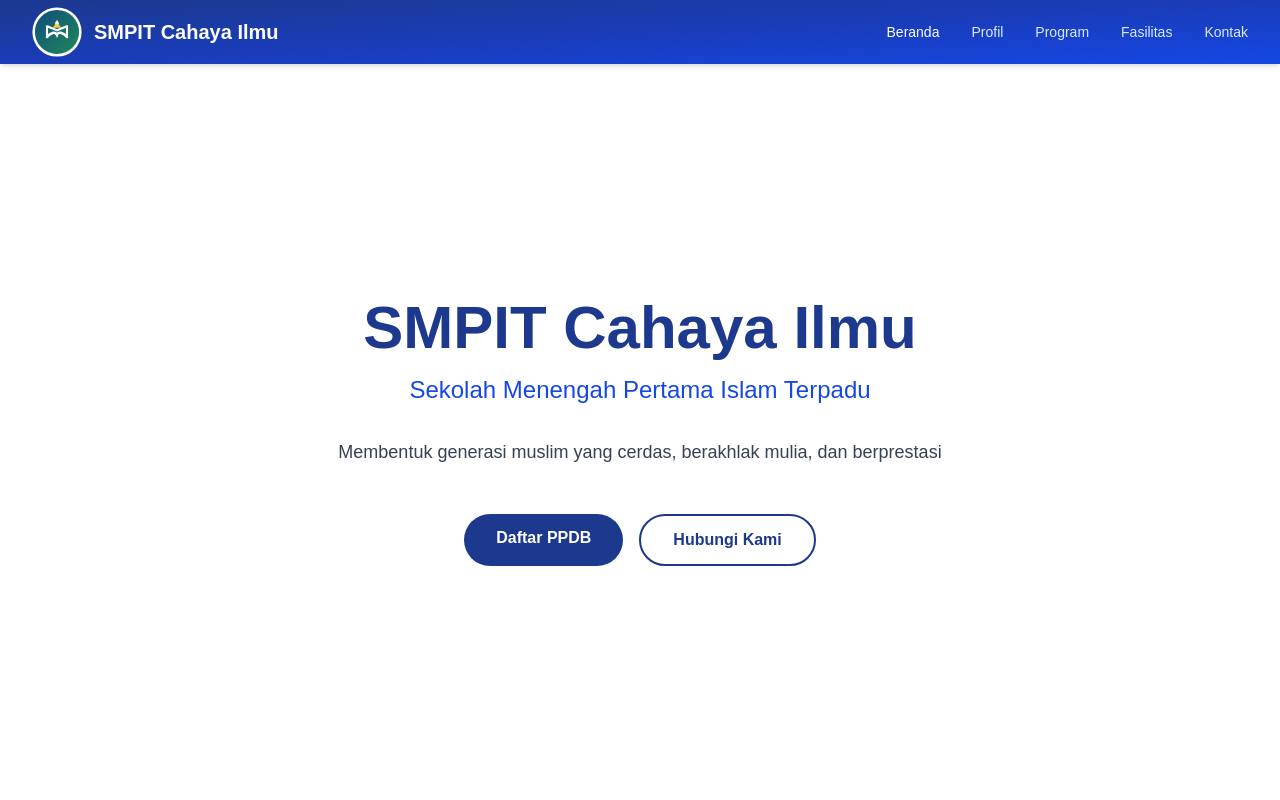
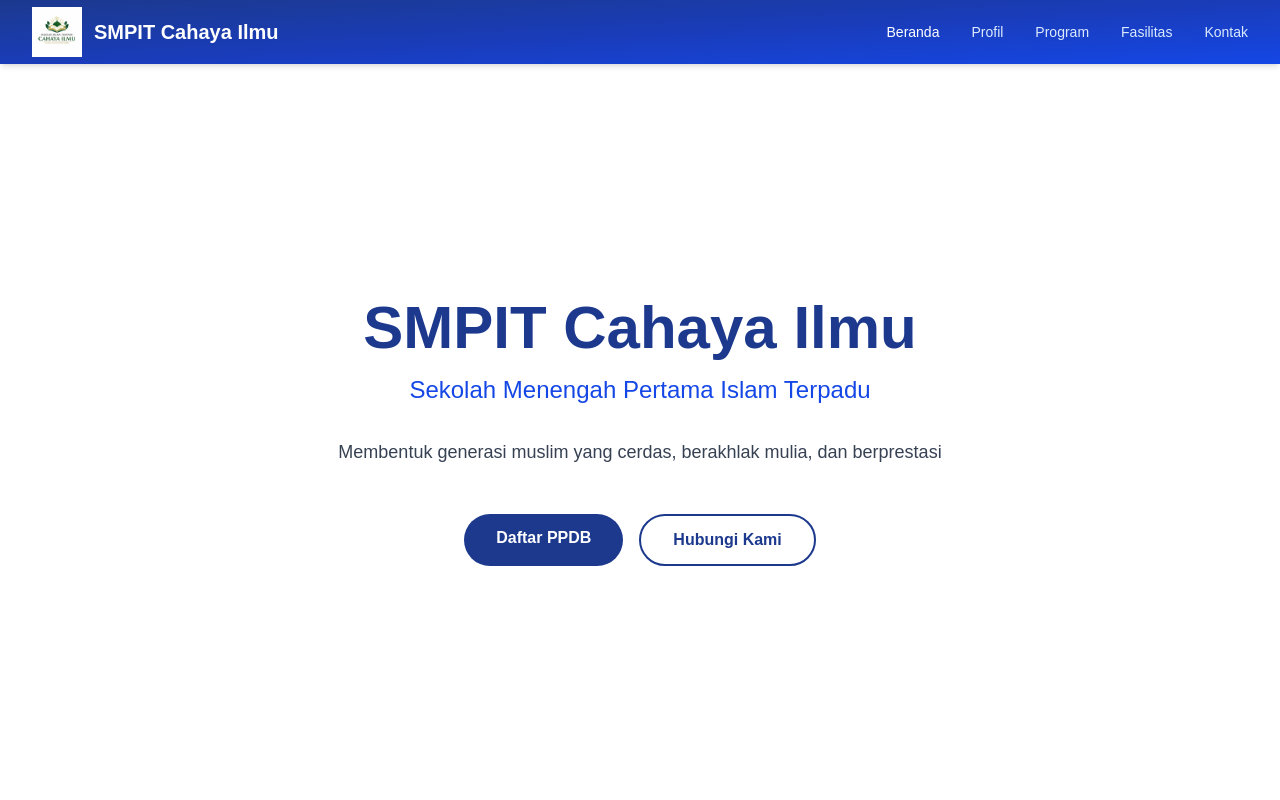
Before and after one commit to cahayailmukrw/cahayailmusmpit, a Next.js app: page / in a window 1280 px wide. Shown: the top 800 px of the page. Built offline with nearby package versions, Linux system fonts and the light colour scheme.

Commit message:
Restore previous logo

```diff
--- a/src/app/page.tsx
+++ b/src/app/page.tsx
@@ -21,7 +21,7 @@ export default function Home() {
           <div className="flex justify-between items-center h-16">
             <div className="flex items-center gap-3">
               <img
-                src="/school-logo.svg"
+                src="/logo.png"
                 alt="SMPIT Cahaya Ilmu Logo"
                 width={50}
                 height={50}
```
Also changed, not shown: public/school-logo.svg (deleted).
